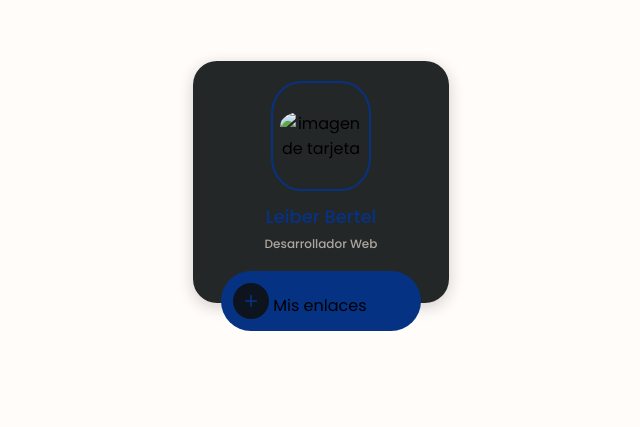
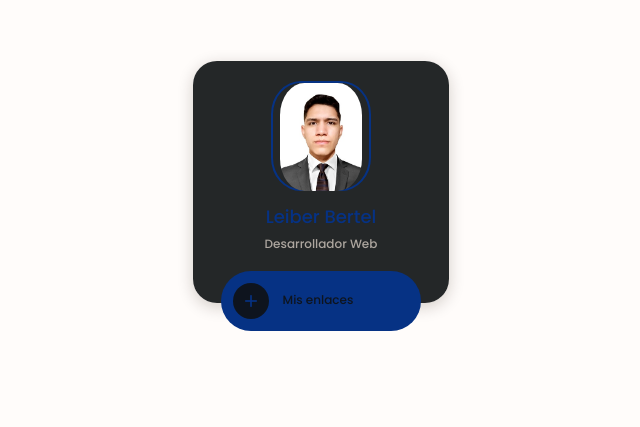
Before and after one commit to leiberbertel/card-profile-responsive, a plain HTML site: page index.html in a window 1280 px wide. Shown: the part 218-645 px from the top of the page, without its empty margins (319-959 px from the left). Drawn offline with nearby package versions, Linux system fonts and the light colour scheme.

Commit message:
cambio estrutura de div

```diff
--- a/index.html
+++ b/index.html
@@ -16,41 +16,33 @@
         <div class="container">
             <div class="card">
                 <div class="card__border">
-                    <img src="assets/img/profile-img.png" alt="imagen de tarjeta" class="card__img">
+                    <img src="assets/img/profile-img.jpeg" alt="imagen de tarjeta" class="card__img">
                 </div>
-
                 <h3 class="card__name">Leiber Bertel</h3>
                 <span class="card__profession">Desarrollador Web</span>
-
                 <div class="card__social" id="card-social">
                     <div class="card__social-control">
                         <!-- Toggle button -->
                         <div class="card__social-toggle" id="card-toggle">
                             <i class="ri-add-line"></i>
                         </div>
-
-                        <span class="social__card-text">Mis enlaces</span>
-
+                        <span class="card__social-text">Mis enlaces</span>
                         <!-- Card-social -->
                         <ul class="card__social-list">
                             <a href="https://linkedin.com/in/leiber-bertel" target="_blank" class="card__social-link">
                                 <i class="ri-linkedin-fill"></i>
                             </a>
-
                             <a href="https://github.com/leiberbertel" target="_blank" class="card__social-link">
                                 <i class="ri-github-fill"></i>
                             </a>
-
                             <a href="https://www.facebook.com/leiberbertel/" target="_blank" class="card__social-link">
                                 <i class="ri-facebook-fill"></i>
                             </a>
-
                         </ul>
                     </div>
                 </div>
             </div>
         </div>
-
         <!--=============== MAIN JS ===============-->
         <script src="assets/js/main.js"></script>
     </body>
```
